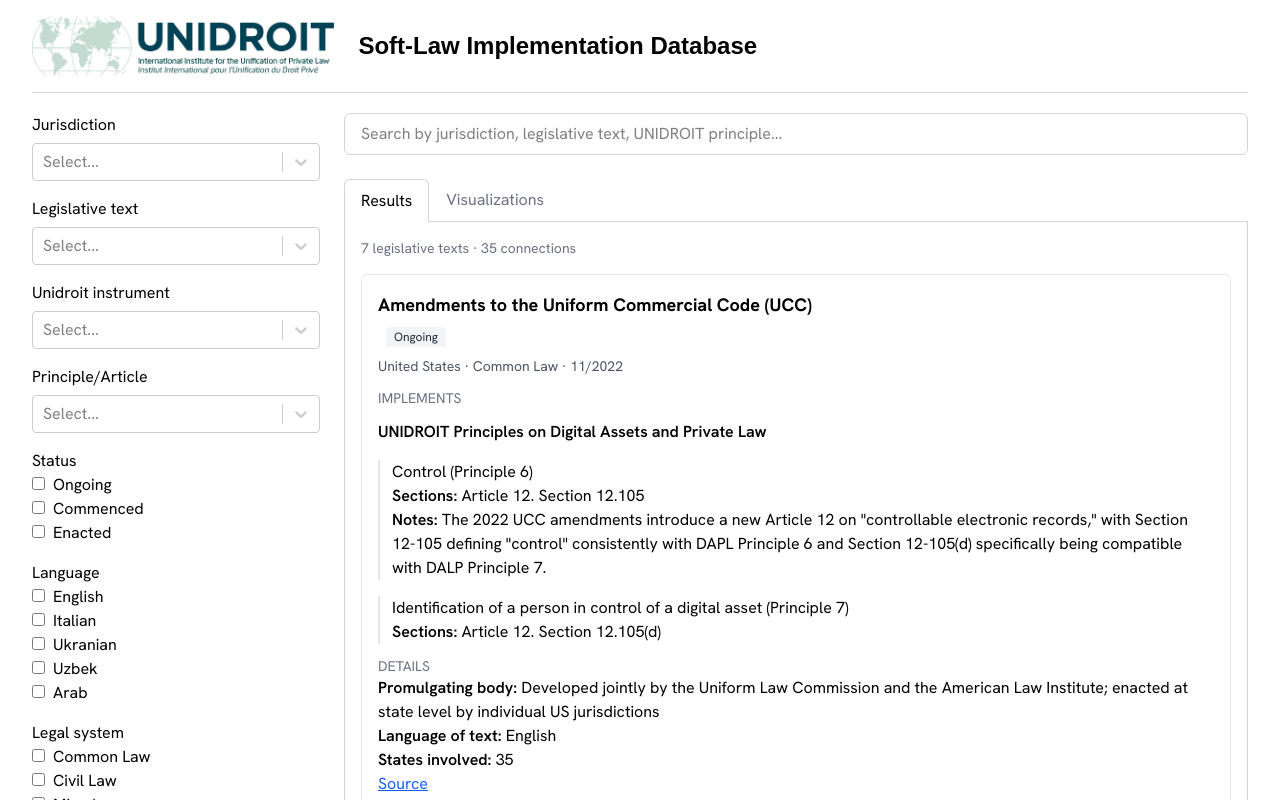
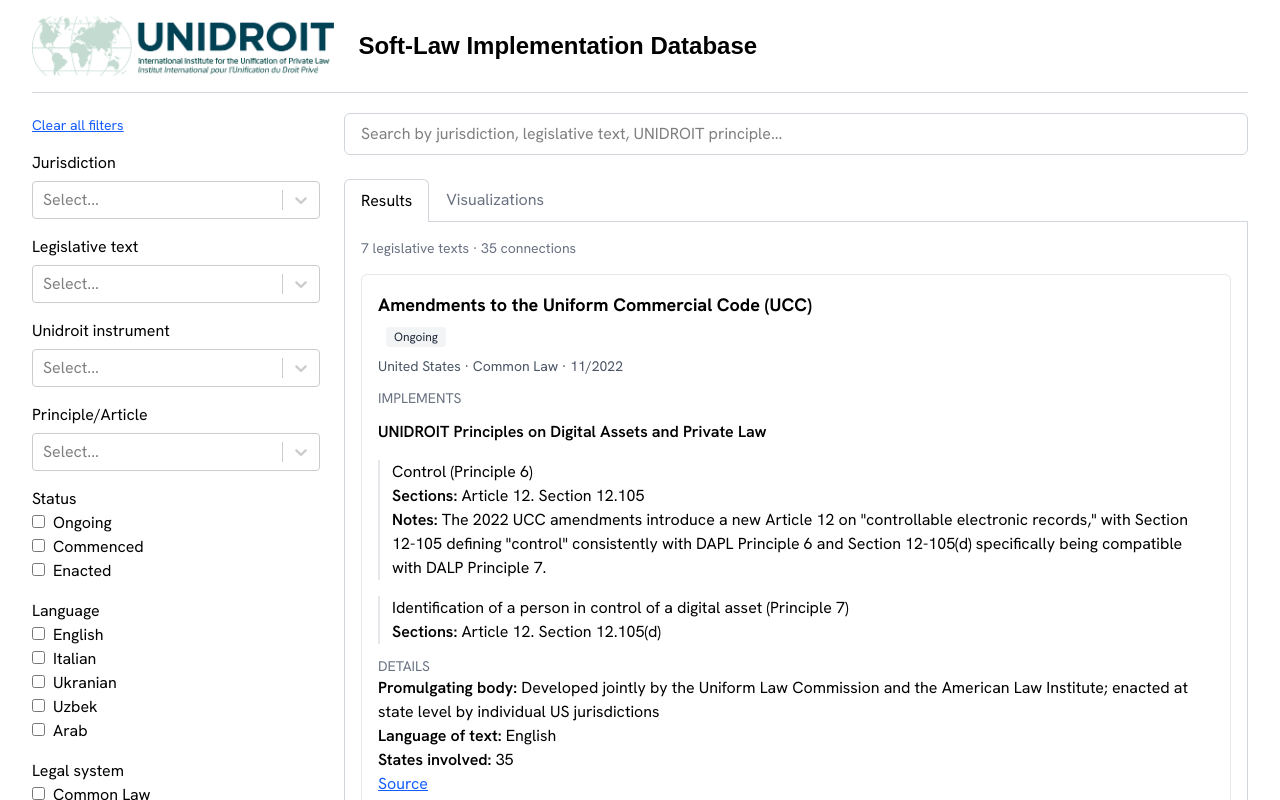
Before and after one commit to juliahuergo/unidroit-legislative-implementation-website, a React (Vite) app in the folder unidroit/: page / in a window 1280 px wide. Shown: the top 800 px of the page. Built offline with nearby package versions, Linux system fonts and the light colour scheme; a web font is replaced by a local one; what react-plotly.js would draw is missing.

Commit message:
Clear all filters button

```diff
--- a/unidroit/src/App.jsx
+++ b/unidroit/src/App.jsx
@@ -140,6 +140,19 @@
   //For the phone version
   const [showFilters, setShowFilters] = useState(false)
 
+  function clearFilters(){
+    setJurisdictions([]);
+    setTexts([]);
+    setInstruments([]);
+    setPrinciples([]);
+    setLanguages([]);
+    setStatuses([]);
+    setSystems([]);
+    setSearched("");
+    setFromYear("");
+    setToYear("");
+  }
+
   //Filter function (texts that pass the filters)
   const caseInsensitiveSearched = searched.toLowerCase()
   const filtered = data.filter(
@@ -185,6 +198,7 @@
       </button>
       <div className="flex flex-col md:flex-row gap-6">
         <aside className={`${showFilters ? "block" : "hidden"} md:block w-full md:w-72 space-y-4`}>
+          <button onClick={clearFilters} className="text-sm text-blue-600 underline">Clear all filters</button>
           <MultiSelect options={all_jurisdictions} value={jurisdictions} setter={setJurisdictions} label="Jurisdiction"/>
           <MultiSelect options={all_texts} value={texts} setter={setTexts} label="Legislative text"/>
           <MultiSelect options={all_instruments} value={instruments} setter={setInstruments} label="Unidroit instrument"/>
@@ -251,7 +265,9 @@
 
           <div className="border border-gray-300 border-t-0 p-4">
             {activeTab === "results" && (
-              grouped.length === 0
+              data.length === 0
+              ? (<p className="text-gray-500">Loading...</p>)
+              : grouped.length === 0
                 ? (<p className="text-gray-500">No results match these filters.</p>)
                 : (
                   <>
```
Lines whose indentation alone changed are shown as unchanged.
